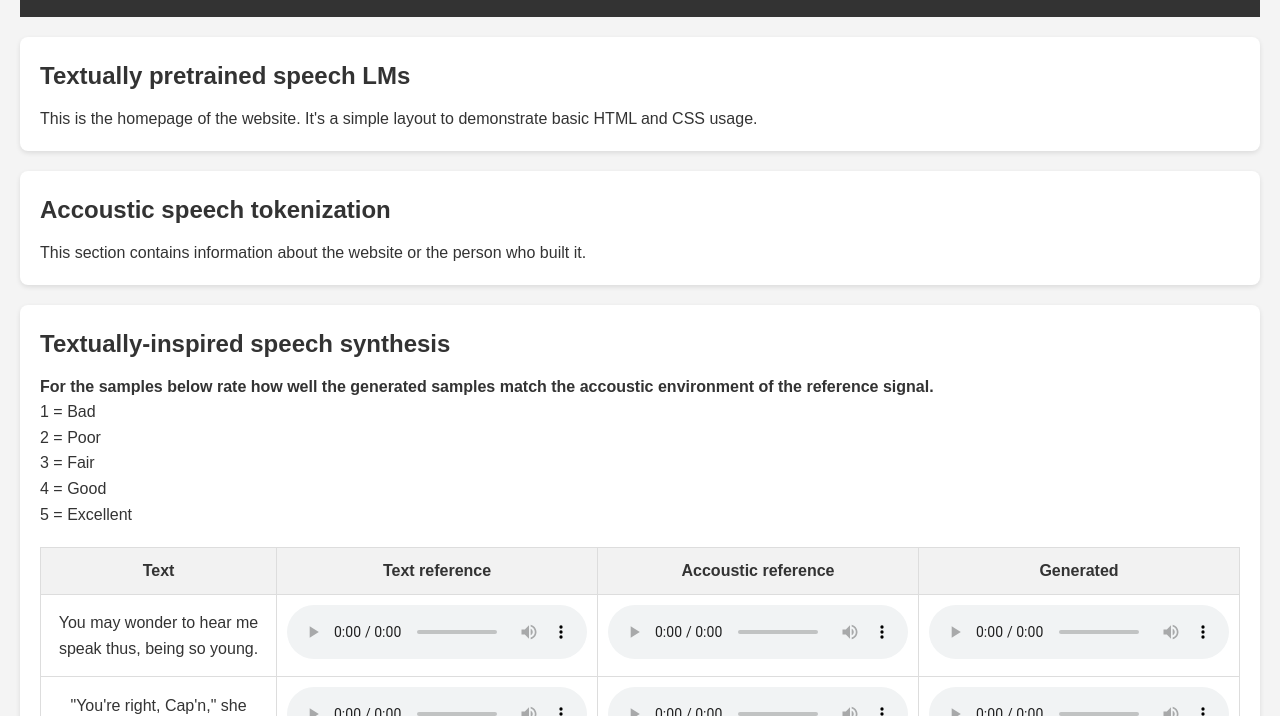
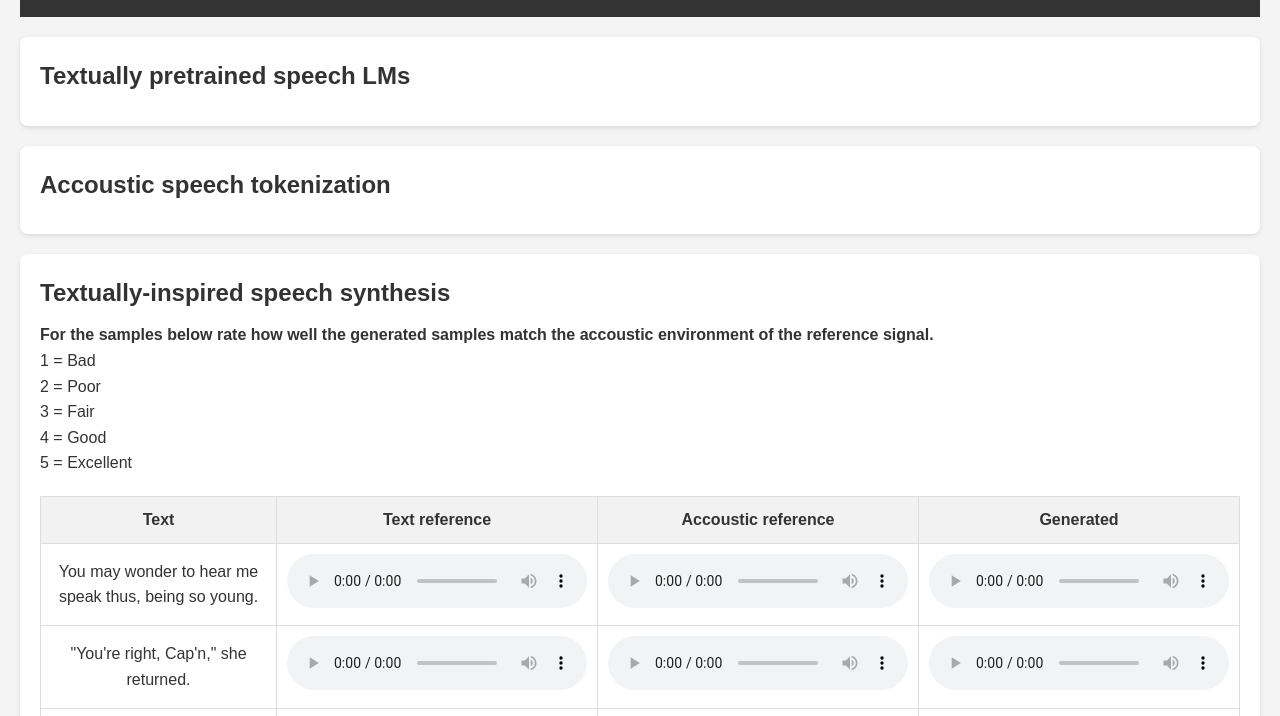
Before and after one commit to meyerdav/Demos, a plain HTML site: page index.html in a window 1280 px wide. Shown: the part 64-780 px from the top of the page. Drawn offline with Linux system fonts and the light colour scheme.

```diff
--- a/index.html
+++ b/index.html
@@ -4,7 +4,7 @@
     <meta charset="UTF-8">
     <meta name="viewport" content="width=device-width, initial-scale=1.0">
     <meta http-equiv="X-UA-Compatible" content="IE=edge">
-    <title>Simple Webpage</title>
+    <title>Questionnaire</title>
     <link rel="stylesheet" href="style.css">
 </head>
 <body>
@@ -14,12 +14,10 @@
 
     <section id="speechlm">
         <h2>Textually pretrained speech LMs</h2>
-        <p>This is the homepage of the website. It's a simple layout to demonstrate basic HTML and CSS usage.</p>
     </section>
 
     <section id="accoustic">
         <h2>Accoustic speech tokenization</h2>
-        <p>This section contains information about the website or the person who built it.</p>
     </section>
 
     <section id="synthesis">
```
